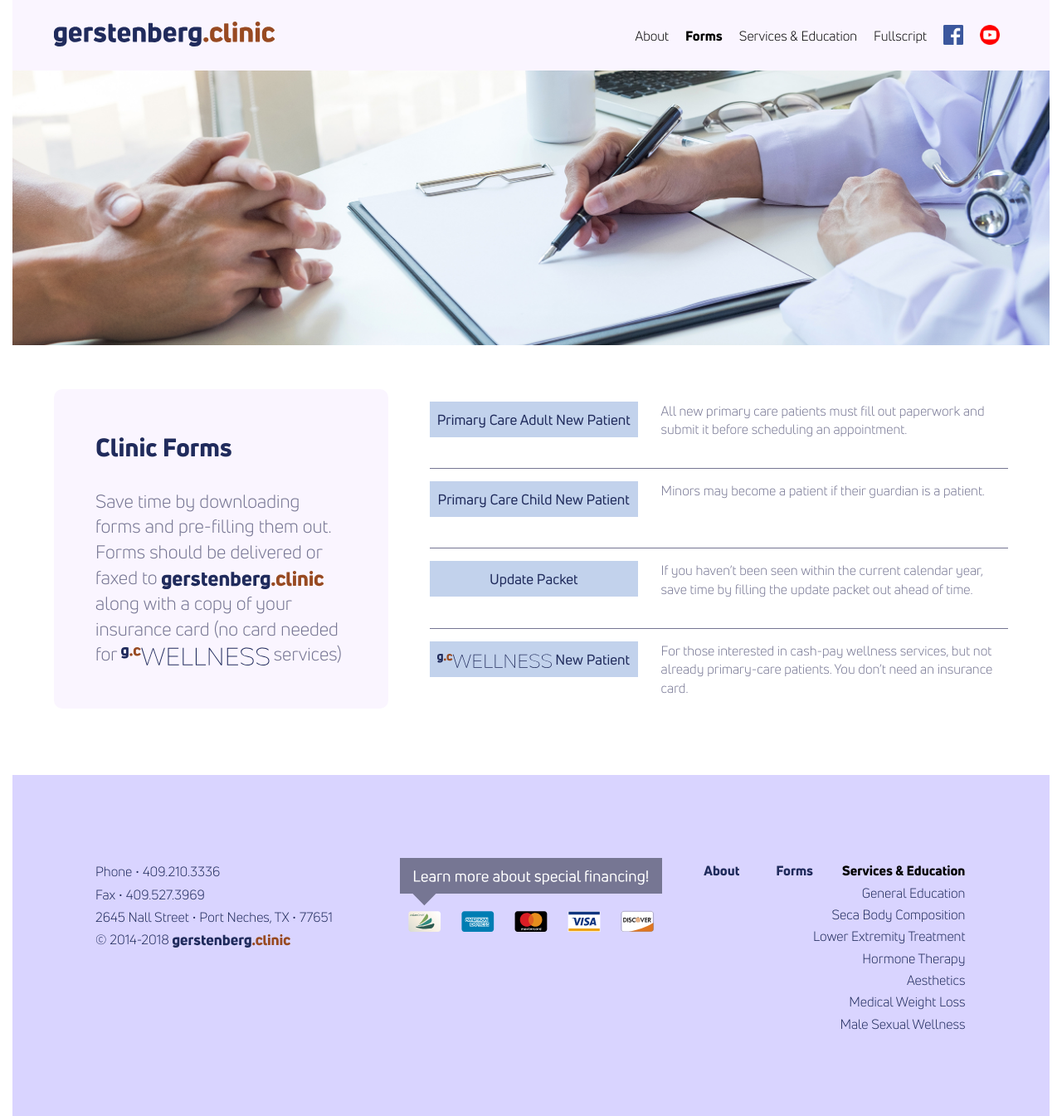
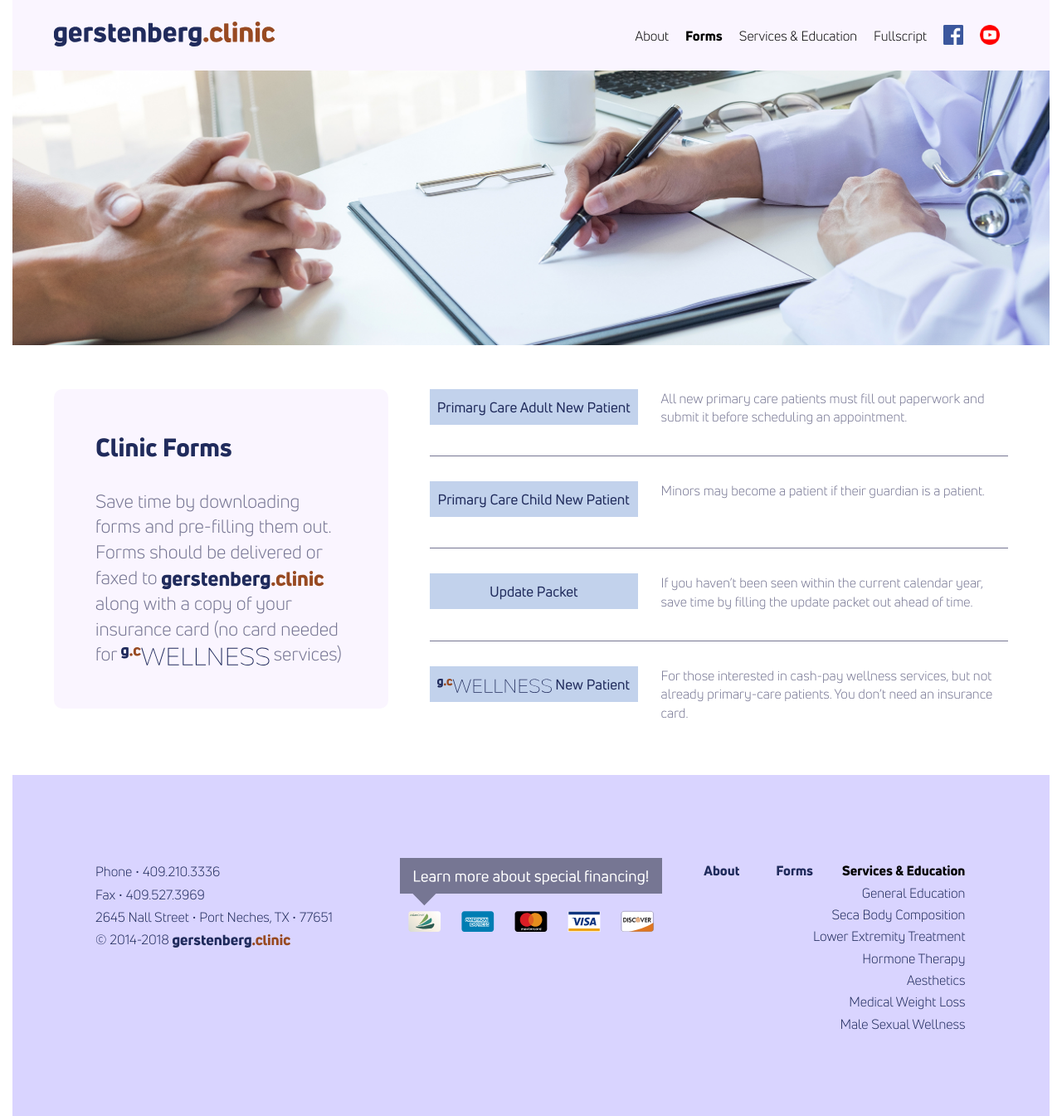
Before and after one commit to theneverwoods/gerstenberg.clinic, a Jekyll site: the page built from forms.html, in a window 1280 px wide. Shown: the whole page at 83% size. Built offline with Jekyll 4.4.1, drawn with Linux system fonts in a browser that asks for light colours.

Commit message:
final fix on forms page

```diff
--- a/css/forms.scss
+++ b/css/forms.scss
@@ -16,7 +16,6 @@
     display: flex;
     justify-content: space-between;
     align-items: flex-start;
-    margin: 15px 0;
 
     .btn {
       display: block;
@@ -27,6 +26,10 @@
     p {
       font-size: 16px;
       margin-top: 0;
+    }
+
+    &:not(:first-child) {
+      margin-top: 3rem;
     }
 
     &:not(:last-child) {
```
